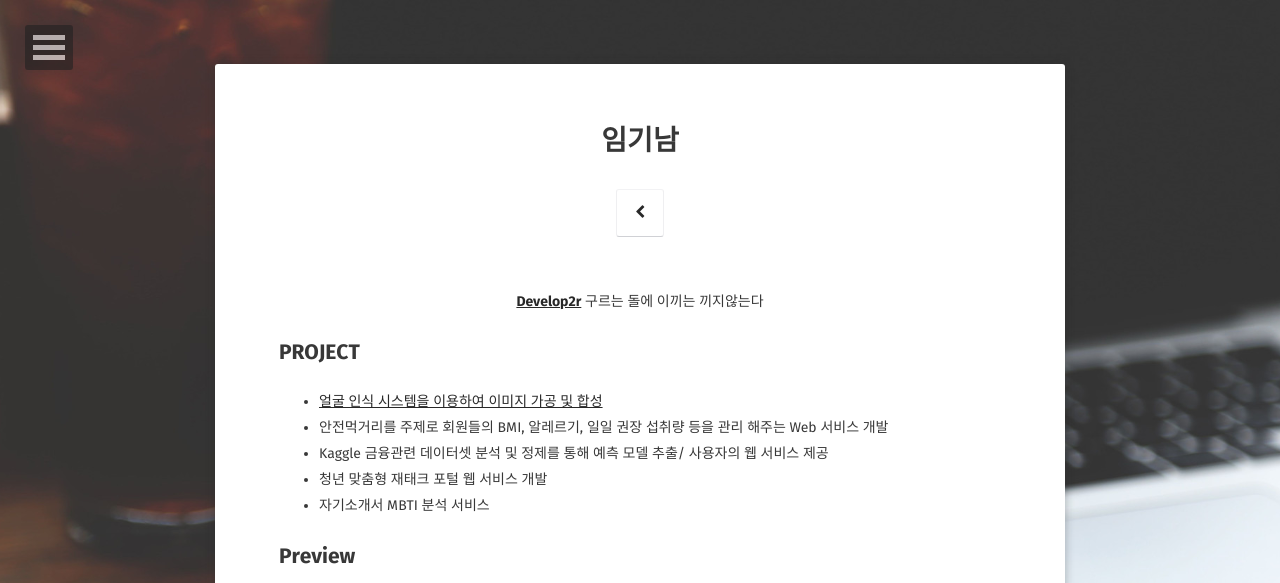
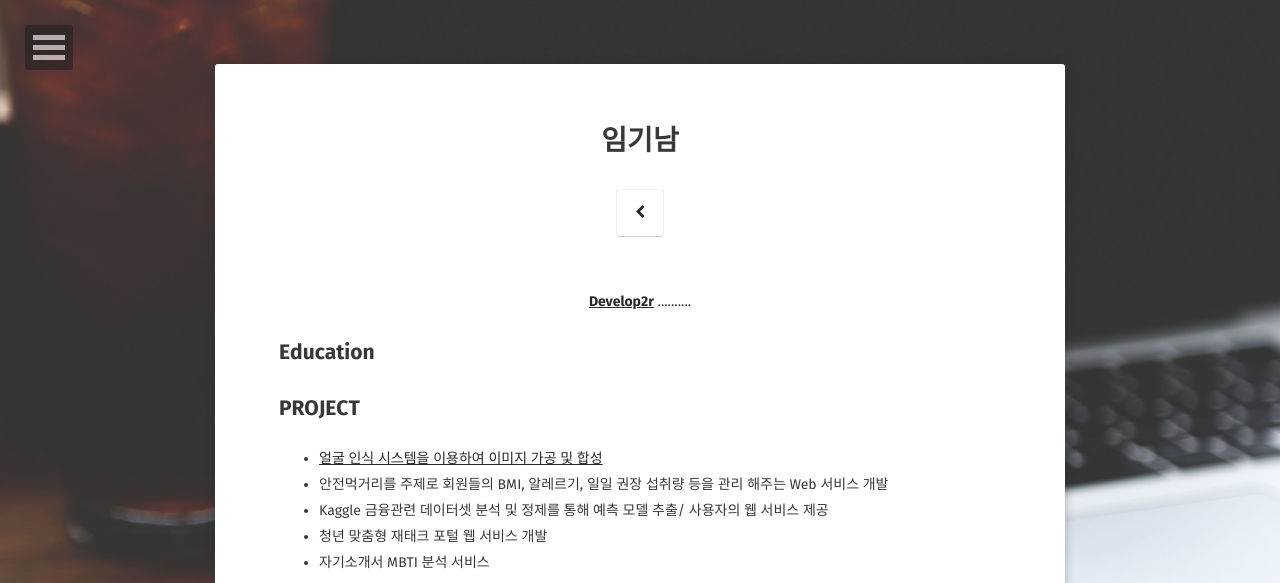
Before and after one commit to limkinam/limkinam.github.io, a Jekyll site: the page built from about/index.md, in a window 1280 px wide. Shown: the top 583 px of the page. Built offline with Jekyll 4.4.1, drawn with Linux system fonts in a browser that asks for light colours; some web fonts are replaced; some of the changed text lies outside the part shown; grey boxes are pictures that could not be loaded.

Commit message:
Update index.md

```diff
--- a/about/index.md
+++ b/about/index.md
@@ -6,7 +6,9 @@
 comments: false
 ---
 
-<center><a href="https://limkinam.github.io/"><b>Develop2r</b></a> 구르는 돌에 이끼는 끼지않는다 </center>
+<center><a href="https://limkinam.github.io/"><b>Develop2r</b></a> .......... </center>
+
+## Education
 
 ## PROJECT
 
@@ -17,18 +19,6 @@
 * 자기소개서 MBTI 분석 서비스
 
 
-## Preview
+## SKILL
 
-{% capture images %}
-    https://cloud.githubusercontent.com/assets/754514/14509720/61c61058-01d6-11e6-93ab-0918515ecd56.png
-    https://cloud.githubusercontent.com/assets/754514/14509716/61ac6c8e-01d6-11e6-879f-8308883de790.png
-{% endcapture %}
-{% include gallery images=images caption="Screenshots of Moon Theme" cols=2 %}
-
-See a [live version of Moon](http://taylantatli.github.io/Moon) hosted on GitHub.
-
-## Getting Started
-
-To learn how to install and use this theme check out the [Setup Guide](http://taylantatli.me/Moon/moon-theme/) for more information.
-
-[Install Moon](https://github.com/TaylanTatli/Moon){: .btn}
+## Certificate
```
